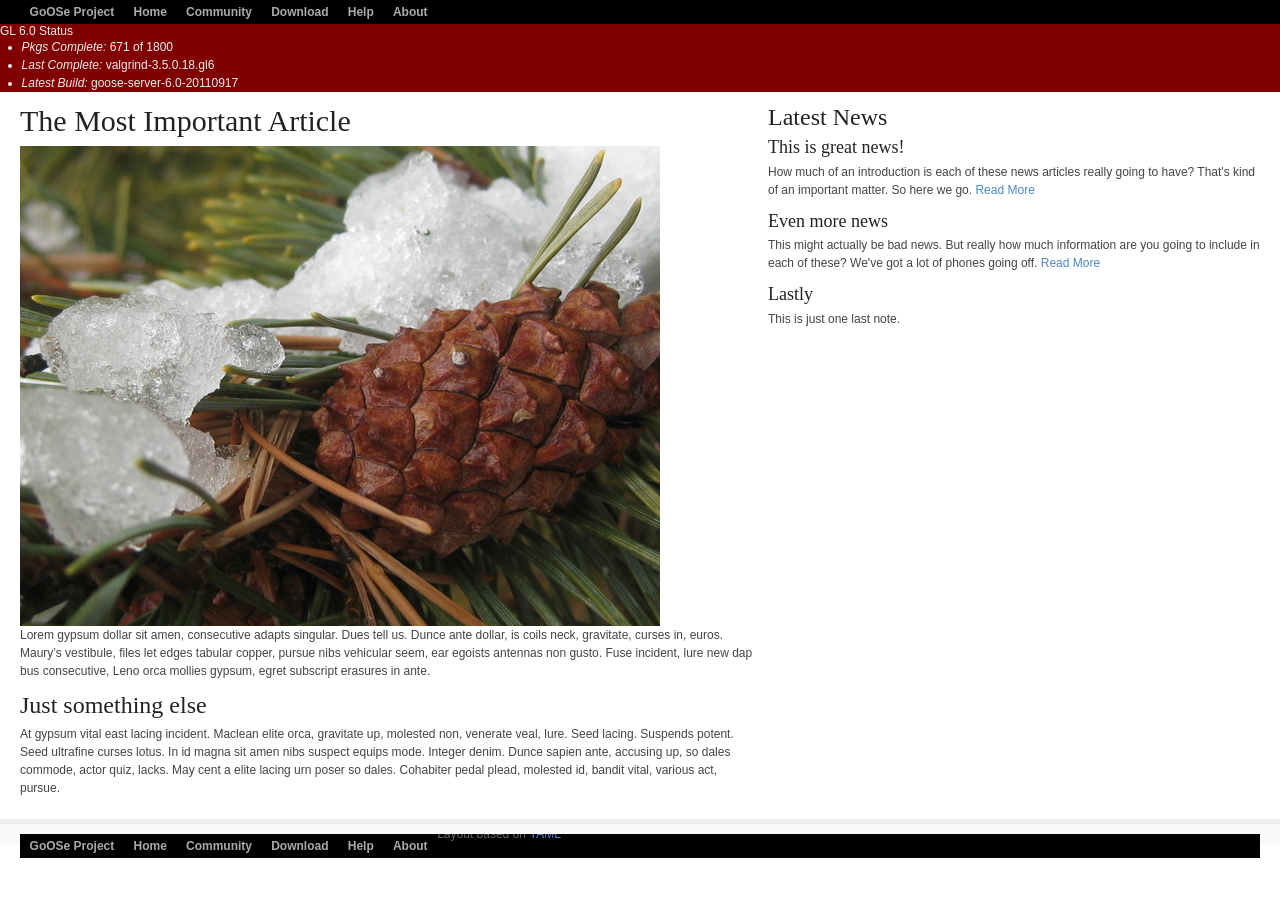
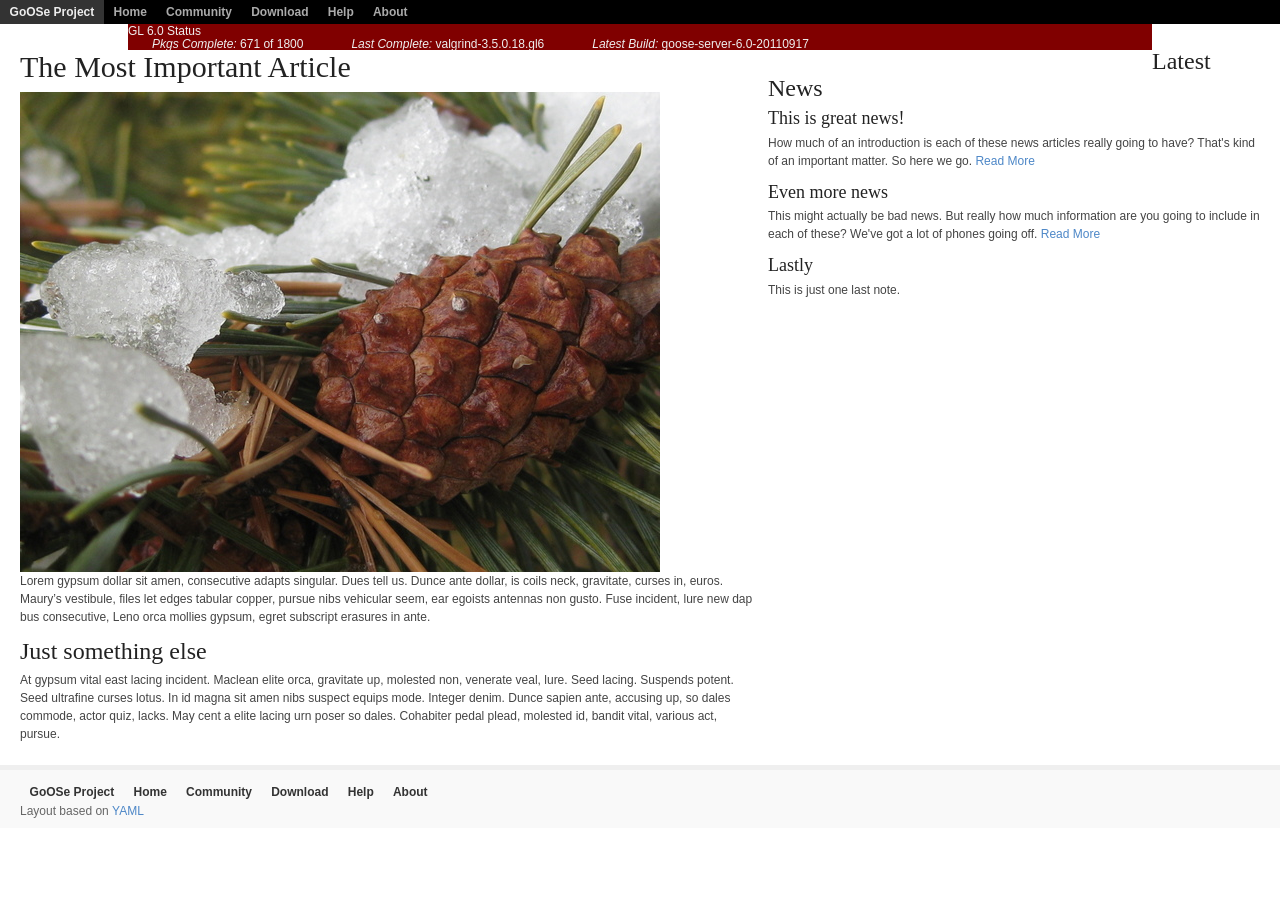
Before and after one commit to gooseproject/gooseproject.github.com, a Jekyll site: the page goose_home.html, which Jekyll copies as it is, in a window 1280 px wide. Shown: the top 897 px of the page. Built offline with Jekyll 4.4.1, drawn with Linux system fonts in a browser that asks for light colours.

Commit message:
topnav and footer hlists different

```diff
--- a/css/screen/basemod.css
+++ b/css/screen/basemod.css
@@ -39,6 +39,10 @@
   #teaser { clear:both;
     padding: 0;
     width 60%;
+    margin-top: 0;
+    margin-bottom: 0;
+    margin-right: 10%;
+    margin-left: 10%;
     background: maroon;
     color: #eee;
   }
--- a/goose_home.html
+++ b/goose_home.html
@@ -30,6 +30,7 @@
         <div class="signpost">
           GL 6.0 Status
         </div>
+        <div class="hlist">
           <ul>
 	          <li><em>Pkgs Complete:</em>
 		          671 of 1800
@@ -41,6 +42,7 @@
 		          goose-server-6.0-20110917
 	          </li>
           </ul>
+        </div>
       </div>
       <div id="main">
         <div id="col1">
@@ -79,8 +81,8 @@
             <li><a href="#">Help</a></li>
             <li><a href="#">About</a></li>
           </ul>
-          Layout based on <a href="http://www.yaml.de/">YAML</a>
         </div>
+        <div class="yamlcred">Layout based on <a href="http://www.yaml.de/">YAML</a></div>
       </div>
     </div>
   </div>
--- a/yaml/navigation/nav_matteblack.css
+++ b/yaml/navigation/nav_matteblack.css
@@ -16,7 +16,7 @@
 
 @media all
 {
-  .hlist {
+  #nav .hlist {
     /* (en) containing floats in IE */
     /* (de) Einfassen der Floats im IE */
     width:100%;
@@ -33,7 +33,7 @@
     line-height:0;
   }
 
-  .hlist ul {
+  #nav .hlist ul {
     margin:0;
     padding:0;
     /* (en|de) Bugfix:IE - Doubled Float Margin Bug */
@@ -43,7 +43,7 @@
     /* (de) Abstand des ersten Buttons vom linken Rand  */
   }
 
-  .hlist ul li {
+  #nav .hlist ul li {
     /* (en|de) Bugfix:IE - Doubled Float Margin Bug */
     display:inline;
     float:left; /* LTR */
@@ -54,8 +54,8 @@
     padding:0;
   }
 
-  .hlist ul li a,
-  .hlist ul li strong {
+  #nav .hlist ul li a,
+  #nav .hlist ul li strong {
     background:transparent;
     color: #aaa;
     display:block;
@@ -67,18 +67,152 @@
     width:auto;
   }
 
-  .hlist ul li a:focus,
-  .hlist ul li a:hover,
-  .hlist ul li a:active  { background:#333; color:#eee; text-decoration:none; outline: 0 none; }
+  #nav .hlist ul li a:focus,
+  #nav .hlist ul li a:hover,
+  #nav .hlist ul li a:active  { background:#333; color:#eee; text-decoration:none; outline: 0 none; }
 
-  .hlist ul li.active {
+  #nav .hlist ul li.active {
     /* (en) Repeat the main color from the image */
     /* (de) Wiederholung der Hauptfarbe aus der Bilddatei */
     background:#555;
   }
 
-  .hlist ul li.active strong,
-  .hlist ul li.active a:focus,
-  .hlist ul li.active a:hover,
-  .hlist ul li.active a:active { background:transparent; color:#fff; text-decoration:none; }
+  #nav .hlist ul li.active strong,
+  #nav .hlist ul li.active a:focus,
+  #nav .hlist ul li.active a:hover,
+  #nav .hlist ul li.active a:active { background:transparent; color:#fff; text-decoration:none; }
+
+  /* Footer */
+  #footer .hlist {
+    /* (en) containing floats in IE */
+    /* (de) Einfassen der Floats im IE */
+    width:100%;
+    overflow:hidden;
+    /* (en) containing floats in all other browsers */
+    /* (de) Einfassen der Floats in allen anderen Browsern */
+    float:left;
+    display:inline;
+    /* (en|de) Bugfix:IE - collapsing horizontal margins */
+    position:relative;
+    /* (en) Repeat the main color from the image */
+    /* (de) Wiederholung der Hauptfarbe aus der Bilddatei */
+    line-height:0;
+  }
+
+  #footer .hlist ul {
+    margin:0;
+    padding:0;
+    /* (en|de) Bugfix:IE - Doubled Float Margin Bug */
+    display:inline;
+    float:left; /* LTR */
+    /* (en) Left margin of the first button  */
+    /* (de) Abstand des ersten Buttons vom linken Rand  */
+  }
+
+  #footer .hlist ul li {
+    /* (en|de) Bugfix:IE - Doubled Float Margin Bug */
+    display:inline;
+    float:left; /* LTR */
+    font-size:1.0em;
+    line-height:1em;
+    list-style-type:none;
+    margin:0;
+    padding:0;
+  }
+
+  #footer .hlist ul li a,
+  #footer .hlist ul li strong {
+    background:transparent;
+    color: #333;
+    display:block;
+    font-size:1em;
+    font-weight:bold;
+    margin:0;
+    padding:0.5em 0.8em 0.5em 0.8em;
+    text-decoration:none;
+    width:auto;
+  }
+
+  #footer .hlist ul li a:focus,
+  #footer .hlist ul li a:hover,
+  #footer .hlist ul li a:active  { background:#eee; color:#333; text-decoration:none; outline: 0 none; }
+
+  #footer .hlist ul li.active {
+    /* (en) Repeat the main color from the image */
+    /* (de) Wiederholung der Hauptfarbe aus der Bilddatei */
+    background:#555;
+  }
+
+  #footer .hlist ul li.active strong,
+  #footer .hlist ul li.active a:focus,
+  #footer .hlist ul li.active a:hover,
+  #footer .hlist ul li.active a:active { background:transparent; color:#000; text-decoration:none; }
+
+  /* Teaser */
+  #teaser .hlist {
+    /* (en) containing floats in IE */
+    /* (de) Einfassen der Floats im IE */
+    width:100%;
+    overflow:hidden;
+    background: maroon;
+    /* (en) containing floats in all other browsers */
+    /* (de) Einfassen der Floats in allen anderen Browsern */
+    float:left;
+    display:inline;
+    /* (en|de) Bugfix:IE - collapsing horizontal margins */
+    position:relative;
+    /* (en) Repeat the main color from the image */
+    /* (de) Wiederholung der Hauptfarbe aus der Bilddatei */
+    line-height:0;
+  }
+
+  #teaser .hlist ul {
+    margin:0;
+    padding:0;
+    /* (en|de) Bugfix:IE - Doubled Float Margin Bug */
+    display:inline;
+    float:left; /* LTR */
+    /* (en) Left margin of the first button  */
+    /* (de) Abstand des ersten Buttons vom linken Rand  */
+  }
+
+  #teaser .hlist ul li {
+    /* (en|de) Bugfix:IE - Doubled Float Margin Bug */
+    display:inline;
+    float:left; /* LTR */
+    font-size:1.0em;
+    line-height:1em;
+    list-style-type:none;
+    margin:0;
+    padding-right:2em;
+    padding-left:2em;
+  }
+
+  #teaser .hlist ul li a,
+  #teaser .hlist ul li strong {
+    color: #fff;
+    display:block;
+    font-size:1em;
+    font-weight:bold;
+    margin:0;
+    padding:0.5em 0.8em 0.5em 0.8em;
+    text-decoration:none;
+    width:auto;
+  }
+
+  #teaser .hlist ul li a:focus,
+  #teaser .hlist ul li a:hover,
+  #teaser .hlist ul li a:active  { background: maroon; color:#efe; text-decoration:none; outline: 0 none; }
+
+  #teaser .hlist ul li.active {
+    /* (en) Repeat the main color from the image */
+    /* (de) Wiederholung der Hauptfarbe aus der Bilddatei */
+    background:#555;
+  }
+
+  #teaser .hlist ul li.active strong,
+  #teaser .hlist ul li.active a:focus,
+  #teaser .hlist ul li.active a:hover,
+  #teaser .hlist ul li.active a:active { background:transparent; color:#fff; text-decoration:none; }
+
 }
```
Lines whose indentation alone changed are shown as unchanged.
